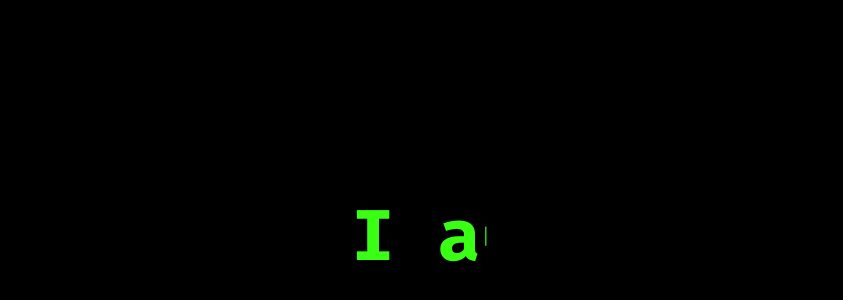
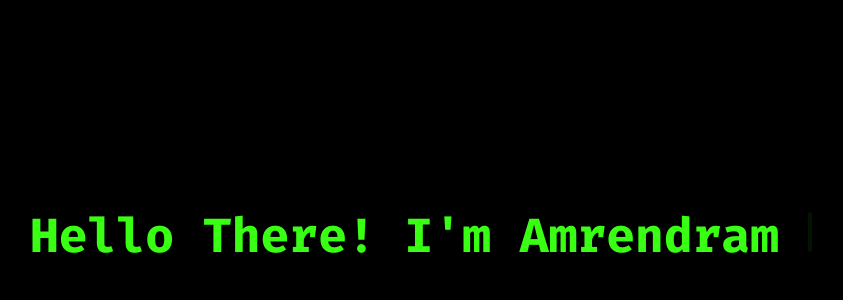
Before and after one commit to theamrendram/theamrendram, a Next.js app: page /terminal in a window 1280 px wide. Shown: the part 164-464 px from the top of the page, without its empty margins (219-1062 px from the left). Built offline with nearby package versions, Linux system fonts and the light colour scheme.

Commit message:
- updates typing effect

```diff
--- a/src/app/page.tsx
+++ b/src/app/page.tsx
@@ -20,7 +20,7 @@
       setTimeout(() => {
         setShowCover(false);
       }, 1000); // Adjust if the move animation duration is not 1s
-    }, 7000); // Wait 2 seconds before starting the animation
+    }, 4000); // Wait 2 seconds before starting the animation
 
     // Clear timeout if component unmounts
     return () => clearTimeout(timer);
--- a/src/components/Skills.tsx
+++ b/src/components/Skills.tsx
@@ -2,7 +2,9 @@
 
 const Skills = () => {
   return (
-    <div>Skills</div>
+    <div>
+      skills
+    </div>
   )
 }
 
--- a/src/components/Typing.tsx
+++ b/src/components/Typing.tsx
@@ -1,40 +1,29 @@
 "use client";
-
-import React, { useEffect, useRef } from "react";
-import Typed from "typed.js";
-
-// Define the desired words
-const words = ["Hello World!", "I am amrendram", "I am full stack developer"];
+import { TypewriterEffect } from "../components/ui/typewriter-effect";
 
 const Typing = () => {
-  const el = useRef(null); // Create a ref for the element
-
-  useEffect(() => {
-    const options = {
-      strings: words,
-      typeSpeed: 50,
-      backSpeed: 50,
-      loop: true,
-      cursorChar: "|",
-    };
-
-    // Create a new instance of Typed.js and pass the ref as the element
-    const typed = new Typed(el.current, options);
-
-    return () => {
-      // Cleanup the Typed instance on unmount
-      typed.destroy();
-    };
-  }, []);
-
+  const words = [
+    {
+      text: "Hello",
+      className: "text-primary dark:text-primary",
+    },
+    {
+      text: "There!",
+      className: "text-primary dark:text-primary",
+    },
+    {
+      text: "I'm",
+      className: "text-primary dark:text-primary",
+    },
+    {
+      text: "Amrendram",
+      className: "text-primary dark:text-primary",
+    },
+  ];
   return (
-    <>
-      <span
-        className="text-2xl md:text-4xl lg:text-7xl font-bold dark:text-white text-center"
-        style={{ whiteSpace: "pre" }}
-        ref={el} // Pass the ref to the element
-      />
-    </>
+    <div className="flex flex-col items-center justify-center h-[40rem] ">
+      <TypewriterEffect words={words} className="text-primary" />
+    </div>
   );
 };
 
--- /dev/null
+++ b/src/components/ui/typewriter-effect.tsx
@@ -0,0 +1,187 @@
+"use client";
+
+import { cn } from "@/lib/utils";
+import { motion, stagger, useAnimate, useInView } from "framer-motion";
+import { useEffect } from "react";
+
+export const TypewriterEffect = ({
+  words,
+  className,
+  cursorClassName,
+}: {
+  words: {
+    text: string;
+    className?: string;
+  }[];
+  className?: string;
+  cursorClassName?: string;
+}) => {
+  // split text inside of words into array of characters
+  const wordsArray = words.map((word) => {
+    return {
+      ...word,
+      text: word.text.split(""),
+    };
+  });
+
+  const [scope, animate] = useAnimate();
+  const isInView = useInView(scope);
+  useEffect(() => {
+    if (isInView) {
+      animate(
+        "span",
+        {
+          display: "inline-block",
+          opacity: 1,
+          width: "fit-content",
+        },
+        {
+          duration: 0.3,
+          delay: stagger(0.1),
+          ease: "easeInOut",
+        }
+      );
+    }
+  }, [isInView]);
+
+  const renderWords = () => {
+    return (
+      <motion.div ref={scope} className="inline">
+        {wordsArray.map((word, idx) => {
+          return (
+            <div key={`word-${idx}`} className="inline-block">
+              {word.text.map((char, index) => (
+                <motion.span
+                  initial={{}}
+                  key={`char-${index}`}
+                  className={cn(
+                    `dark:text-white text-black opacity-0 hidden`,
+                    word.className
+                  )}
+                >
+                  {char}
+                </motion.span>
+              ))}
+              &nbsp;
+            </div>
+          );
+        })}
+      </motion.div>
+    );
+  };
+  return (
+    <div
+      className={cn(
+        "text-base sm:text-xl md:text-3xl lg:text-5xl font-bold text-center",
+        className
+      )}
+    >
+      {renderWords()}
+      <motion.span
+        initial={{
+          opacity: 0,
+        }}
+        animate={{
+          opacity: 1,
+        }}
+        transition={{
+          duration: 0.8,
+          repeat: Infinity,
+          repeatType: "reverse",
+        }}
+        className={cn(
+          "inline-block rounded-sm w-[4px] h-4 md:h-6 lg:h-10 bg-primary",
+          cursorClassName
+        )}
+      ></motion.span>
+    </div>
+  );
+};
+
+export const TypewriterEffectSmooth = ({
+  words,
+  className,
+  cursorClassName,
+}: {
+  words: {
+    text: string;
+    className?: string;
+  }[];
+  className?: string;
+  cursorClassName?: string;
+}) => {
+  // split text inside of words into array of characters
+  const wordsArray = words.map((word) => {
+    return {
+      ...word,
+      text: word.text.split(""),
+    };
+  });
+  const renderWords = () => {
+    return (
+      <div>
+        {wordsArray.map((word, idx) => {
+          return (
+            <div key={`word-${idx}`} className="inline-block">
+              {word.text.map((char, index) => (
+                <span
+                  key={`char-${index}`}
+                  className={cn(`dark:text-white text-black `, word.className)}
+                >
+                  {char}
+                </span>
+              ))}
+              &nbsp;
+            </div>
+          );
+        })}
+      </div>
+    );
+  };
+
+  return (
+    <div className={cn("flex space-x-1 my-6", className)}>
+      <motion.div
+        className="overflow-hidden pb-2"
+        initial={{
+          width: "0%",
+        }}
+        whileInView={{
+          width: "fit-content",
+        }}
+        transition={{
+          duration: 2,
+          ease: "linear",
+          delay: 1,
+        }}
+      >
+        <div
+          className="text-xs sm:text-base md:text-xl lg:text:3xl xl:text-5xl font-bold"
+          style={{
+            whiteSpace: "nowrap",
+          }}
+        >
+          {renderWords()}{" "}
+        </div>{" "}
+      </motion.div>
+      <motion.span
+        initial={{
+          opacity: 0,
+        }}
+        animate={{
+          opacity: 1,
+        }}
+        transition={{
+          duration: 0.8,
+
+          repeat: Infinity,
+          repeatType: "reverse",
+        }}
+        className={cn(
+          "block rounded-sm w-[4px]  h-4 sm:h-6 xl:h-12 bg-blue-500",
+          cursorClassName
+        )}
+      ></motion.span>
+    </div>
+  );
+};
```
